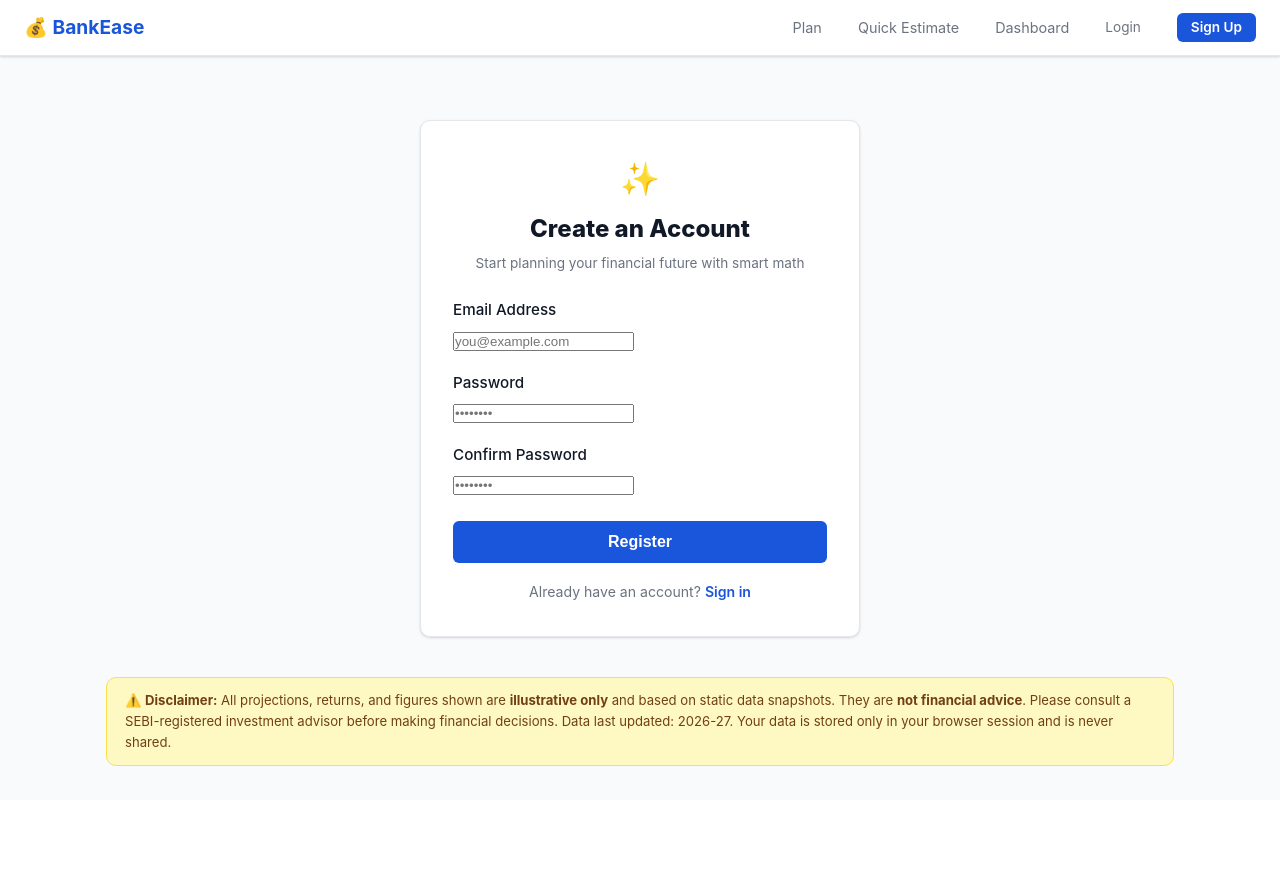
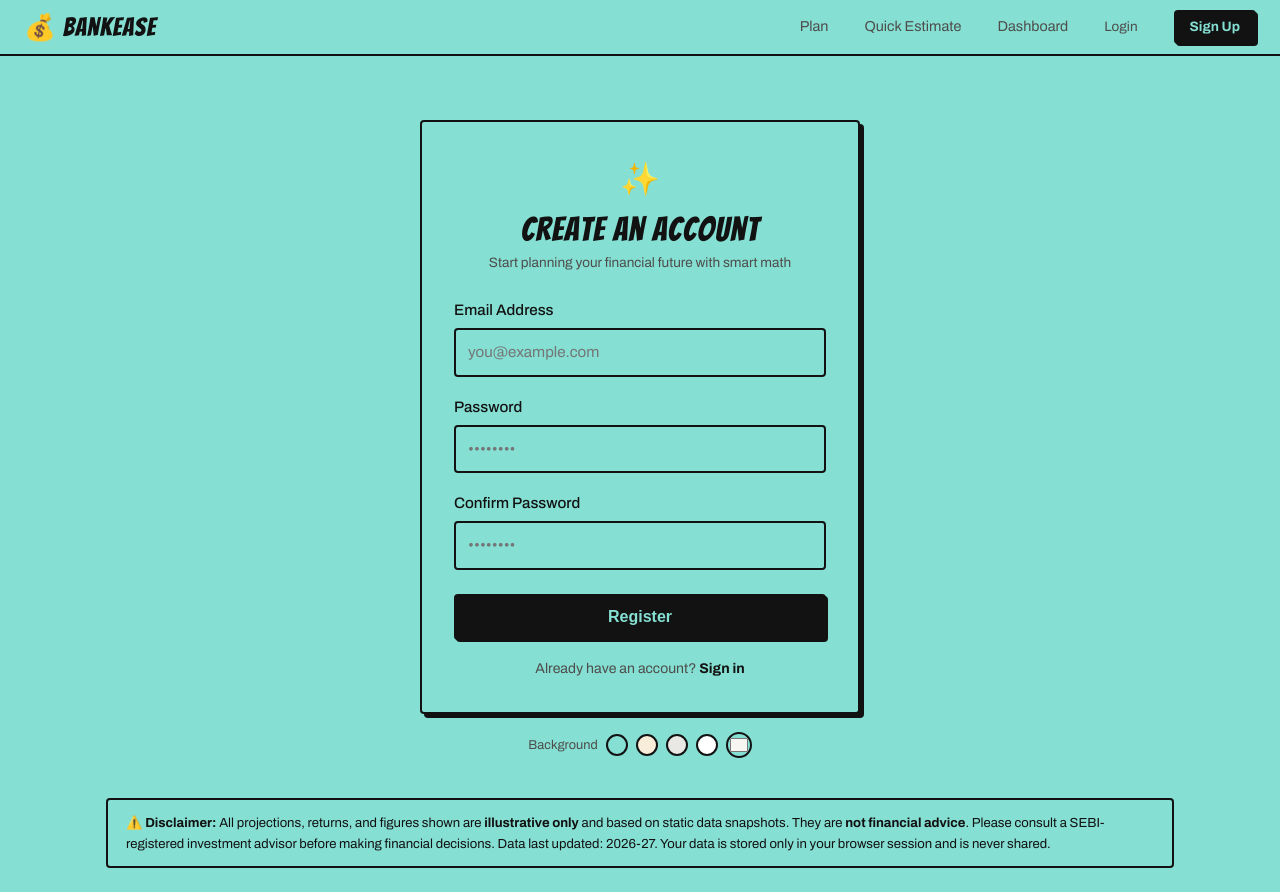
Before and after one commit to parthpalse/WPL_mini_project, a Flask app: page /auth/register in a window 1280 px wide. Before the commit the page ends 766 px from the top, so only its background shows below. Run offline with Flask 3, Linux system fonts and the light colour scheme; some libraries are stand-ins or nearby versions.

Commit message:
feat(auth): match auth pages to site style, teal background, colour picker
Co-Authored-By: Claude Sonnet 5.5 <noreply@anthropic.com>

```diff
--- /dev/null
+++ b/app/templates/auth/_bg_picker.html
@@ -0,0 +1,77 @@
+<div class="bg-picker" role="group" aria-label="Page background colour">
+  <span>Background</span>
+  <button
+    type="button"
+    data-bg="oklch(84.381% 0.08861 184.878)"
+    style="background: oklch(84.381% 0.08861 184.878)"
+    title="Teal"
+    aria-label="Teal"
+    aria-pressed="false"
+  ></button>
+  <button
+    type="button"
+    data-bg="oklch(95% 0.03 85)"
+    style="background: oklch(95% 0.03 85)"
+    title="Cream"
+    aria-label="Cream"
+    aria-pressed="false"
+  ></button>
+  <button
+    type="button"
+    data-bg="oklch(93% 0.004 85)"
+    style="background: oklch(93% 0.004 85)"
+    title="Light grey"
+    aria-label="Light grey"
+    aria-pressed="false"
+  ></button>
+  <button
+    type="button"
+    data-bg="#ffffff"
+    style="background: #ffffff"
+    title="White"
+    aria-label="White"
+    aria-pressed="false"
+  ></button>
+  <input
+    type="color"
+    id="bg-custom"
+    value="#f7f6f3"
+    title="Custom colour"
+    aria-label="Custom colour"
+  />
+</div>
+<script>
+  (function () {
+    var root = document.documentElement;
+    var buttons = document.querySelectorAll(".bg-picker button");
+    var custom = document.getElementById("bg-custom");
+    var key = "bankease-auth-bg";
+    function mark(value) {
+      buttons.forEach(function (b) {
+        b.setAttribute("aria-pressed", String(b.dataset.bg === value));
+      });
+    }
+    function apply(value, save) {
+      root.style.setProperty("--paper", value);
+      mark(value);
+      if (save) {
+        try {
+          localStorage.setItem(key, value);
+        } catch (e) {}
+      }
+    }
+    buttons.forEach(function (b) {
+      b.addEventListener("click", function () {
+        apply(b.dataset.bg, true);
+      });
+    });
+    custom.addEventListener("input", function () {
+      apply(custom.value, true);
+    });
+    var saved = null;
+    try {
+      saved = localStorage.getItem(key);
+    } catch (e) {}
+    mark(saved || "oklch(97% 0.006 85)");
+  })();
+</script>
--- /dev/null
+++ b/app/templates/auth/auth_base.html
@@ -0,0 +1,55 @@
+{% extends "base.html" %}
+{% block head %}
+<link rel="preconnect" href="https://fonts.googleapis.com">
+<link rel="preconnect" href="https://fonts.gstatic.com" crossorigin>
+<link rel="stylesheet" href="https://fonts.googleapis.com/css2?family=Archivo:wght@400;500;700&family=Bangers&display=swap">
+<style>
+    /* Match the main SPA look: paper background, ink borders, hard shadows */
+    :root {
+        --ink: oklch(18% 0 0);
+        --paper: oklch(84.381% 0.08861 184.878);
+        --card-paper: var(--paper);
+        --bg: var(--paper);
+        --card-bg: var(--card-paper);
+        --text: var(--ink);
+        --text-muted: oklch(42% 0.003 85);
+        --border: var(--ink);
+        --primary: var(--ink);
+        --primary-dark: oklch(30% 0 0);
+        --radius: 4px;
+        --shadow: 4px 4px 0 0 var(--ink);
+    }
+    body { font-family: "Archivo", system-ui, sans-serif; background: var(--paper); }
+    .site-nav { background: var(--card-paper); border-bottom: 2px solid var(--ink); box-shadow: none; }
+    .site-nav .brand { color: var(--ink); font-family: "Bangers", system-ui, sans-serif; font-size: 1.6rem; letter-spacing: 0.04em; font-weight: 400; }
+    .site-nav .nav-links a:hover { color: var(--ink); text-decoration: underline; }
+    a { color: var(--ink); }
+    .card { border: 2px solid var(--ink); box-shadow: var(--shadow); }
+    .auth-title { font-family: "Bangers", system-ui, sans-serif; font-weight: 400; letter-spacing: 0.03em; font-size: 2.1rem; line-height: 1.1; color: var(--ink); }
+    input[type="email"], input[type="password"], input[type="text"] {
+        width: 100%; padding: 10px 12px; border: 2px solid var(--ink); border-radius: var(--radius);
+        font: inherit; font-size: 0.95rem; background: var(--paper); color: var(--ink);
+    }
+    input:focus { outline: none; box-shadow: 2px 2px 0 0 var(--ink); }
+    .btn { border: 2px solid var(--ink); border-radius: var(--radius); box-shadow: 2px 2px 0 0 var(--ink); transition: transform .1s, box-shadow .1s; }
+    .btn-primary { background: var(--ink); color: var(--paper); }
+    .btn-primary:hover { background: var(--ink); transform: translate(1px, 1px); box-shadow: 1px 1px 0 0 var(--ink); }
+    .site-nav .btn-primary { color: var(--paper) !important; }
+    .disclaimer-bar { border: 2px solid var(--ink); background: var(--card-paper); color: var(--ink); }
+
+    /* Background colour picker */
+    .bg-picker { display: flex; align-items: center; justify-content: center; gap: 8px; margin-top: 18px; font-size: 0.8rem; color: var(--text-muted); }
+    .bg-picker button { width: 22px; height: 22px; border-radius: 50%; border: 2px solid var(--ink); cursor: pointer; padding: 0; }
+    .bg-picker button[aria-pressed="true"] { box-shadow: 0 0 0 2px var(--paper), 0 0 0 4px var(--ink); }
+    .bg-picker input[type="color"] { width: 26px; height: 26px; padding: 0; border: 2px solid var(--ink); border-radius: 50%; background: none; cursor: pointer; }
+</style>
+<script>
+    // Apply the saved background before first paint so there is no flash
+    (function () {
+        try {
+            var c = localStorage.getItem('bankease-auth-bg');
+            if (c) document.documentElement.style.setProperty('--paper', c);
+        } catch (e) {}
+    })();
+</script>
+{% endblock %}
--- a/app/templates/auth/login.html
+++ b/app/templates/auth/login.html
@@ -1,11 +1,11 @@
-{% extends "base.html" %}
+{% extends "auth/auth_base.html" %}
 {% block title %}Sign In - BankEase{% endblock %}
 {% block content %}
 <div style="max-width:440px; margin:40px auto;">
     <div class="card" style="padding:32px;">
         <div style="text-align:center; margin-bottom:24px;">
             <div style="font-size:2rem; margin-bottom:6px;">🔐</div>
-            <h2 style="font-size:1.5rem; font-weight:800; color:var(--text);">Sign in to BankEase</h2>
+            <h2 class="auth-title">Sign in to BankEase</h2>
             <p style="font-size:0.85rem; color:var(--text-muted); margin-top:4px;">Access your saved financial plans and wealth projections</p>
         </div>
 
@@ -27,5 +27,6 @@
             </div>
         </form>
     </div>
+    {% include "auth/_bg_picker.html" %}
 </div>
 {% endblock %}
--- a/app/templates/auth/register.html
+++ b/app/templates/auth/register.html
@@ -1,11 +1,11 @@
-{% extends "base.html" %}
+{% extends "auth/auth_base.html" %}
 {% block title %}Create Account - BankEase{% endblock %}
 {% block content %}
 <div style="max-width:440px; margin:40px auto;">
     <div class="card" style="padding:32px;">
         <div style="text-align:center; margin-bottom:24px;">
             <div style="font-size:2rem; margin-bottom:6px;">✨</div>
-            <h2 style="font-size:1.5rem; font-weight:800; color:var(--text);">Create an Account</h2>
+            <h2 class="auth-title">Create an Account</h2>
             <p style="font-size:0.85rem; color:var(--text-muted); margin-top:4px;">Start planning your financial future with smart math</p>
         </div>
 
@@ -31,5 +31,6 @@
             </div>
         </form>
     </div>
+    {% include "auth/_bg_picker.html" %}
 </div>
 {% endblock %}
--- a/app/templates/base.html
+++ b/app/templates/base.html
@@ -15,8 +15,8 @@
             --text: #111827;
             --text-muted: #6b7280;
             --border: #e5e7eb;
-            --bg: #f9fafb;
-            --card-bg: #ffffff;
+            --bg: oklch(84.381% 0.08861 184.878);
+            --card-bg: oklch(84.381% 0.08861 184.878);
             --radius: 10px;
             --shadow: 0 1px 3px rgba(0,0,0,0.1), 0 1px 2px rgba(0,0,0,0.06);
         }
@@ -27,7 +27,7 @@
 
         /* Layout */
         .site-nav {
-            background: #fff;
+            background: oklch(84.381% 0.08861 184.878);
             border-bottom: 1px solid var(--border);
             padding: 0 24px;
             display: flex;
@@ -68,7 +68,7 @@
         input[type="text"], input[type="number"], select, textarea {
             width: 100%; padding: 10px 12px; border: 1px solid var(--border); border-radius: 6px;
             font-size: 0.95rem; transition: border-color 0.15s, box-shadow 0.15s;
-            background: #fff; color: var(--text);
+            background: oklch(84.381% 0.08861 184.878); color: var(--text);
         }
         input:focus, select:focus { outline: none; border-color: var(--primary); box-shadow: 0 0 0 3px rgba(26,86,219,0.15); }
         input.error { border-color: var(--danger); }
@@ -154,7 +154,7 @@
 
         /* Toggle */
         .toggle-group { display: flex; gap: 0; }
-        .toggle-group button { padding: 6px 16px; border: 1px solid var(--border); background: #fff; cursor: pointer; font-size: 0.85rem; font-weight: 500; transition: all 0.15s; }
+        .toggle-group button { padding: 6px 16px; border: 1px solid var(--border); background: oklch(84.381% 0.08861 184.878); cursor: pointer; font-size: 0.85rem; font-weight: 500; transition: all 0.15s; }
         .toggle-group button:first-child { border-radius: 6px 0 0 6px; }
         .toggle-group button:last-child { border-radius: 0 6px 6px 0; margin-left: -1px; }
         .toggle-group button.active { background: var(--primary); color: #fff; border-color: var(--primary); z-index: 1; }
```
